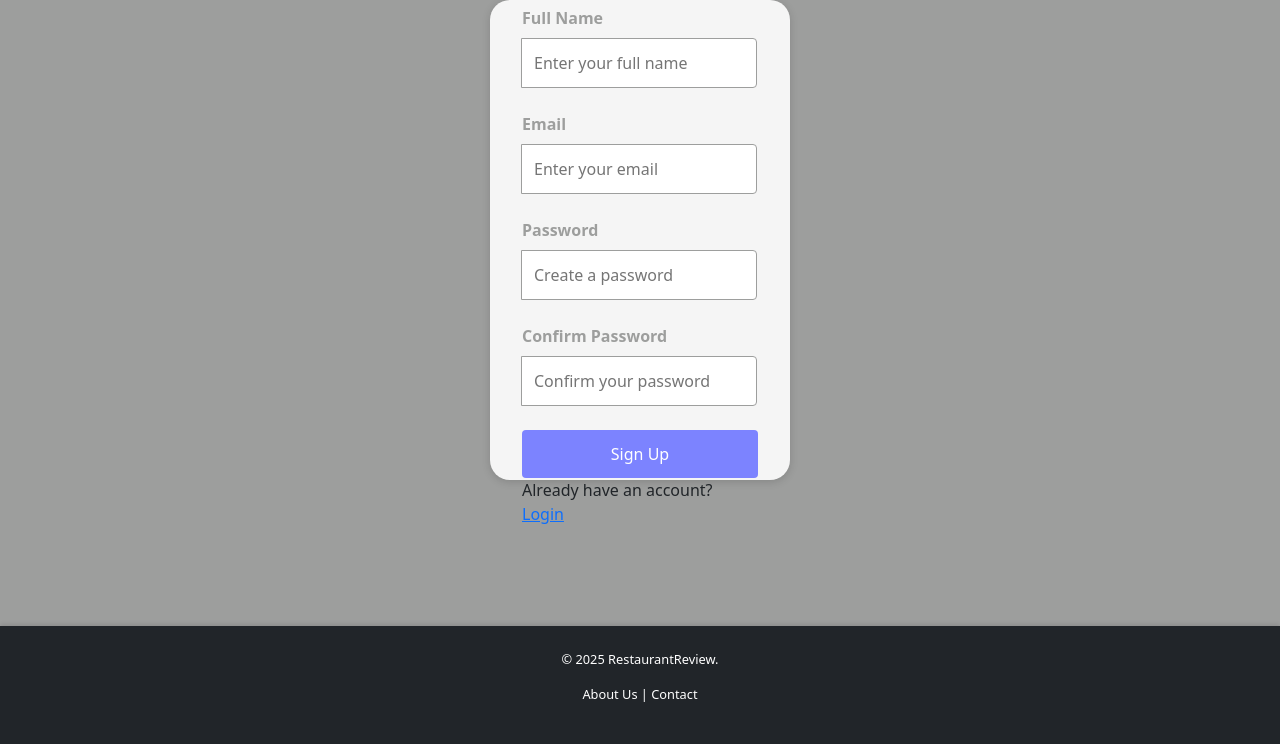
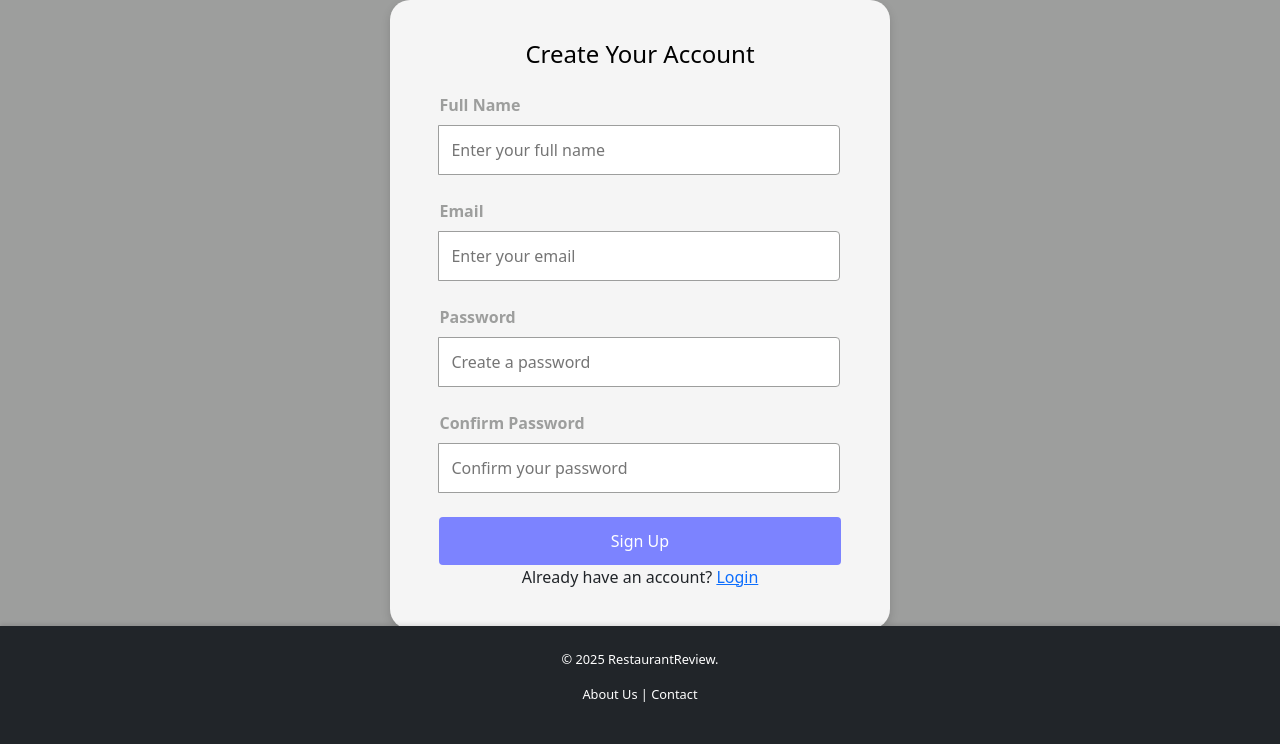
Before and after one commit to samueltl21/restaurantreview, a Flask app: page /sign_up in a window 1280 px wide. Shown: the part 56-800 px from the top of the page. Run offline with Flask 3, Linux system fonts and the light colour scheme.

Commit message:
Update styles.css

```diff
--- a/app/static/styles.css
+++ b/app/static/styles.css
@@ -54,10 +54,10 @@ body {
     background-color: #f5f5f5;
     padding: 2.5rem 2rem;
     border-radius: 20px;
-    box-shadow: 0 2px 8px rgba(0, 0, 0, 0.15);
+    box-shadow: 0 4px 10px rgba(0, 0, 0, 0.15);
     width: 100%;
-    max-width: 300px;
-    max-height: 60vh;
+    max-width: 500px;
+    max-height: 80vh;
     margin: auto;
 }
 
```
